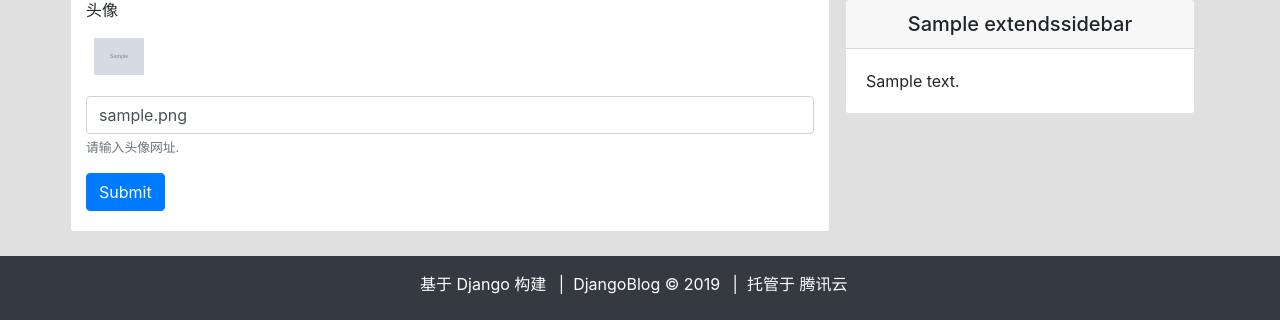
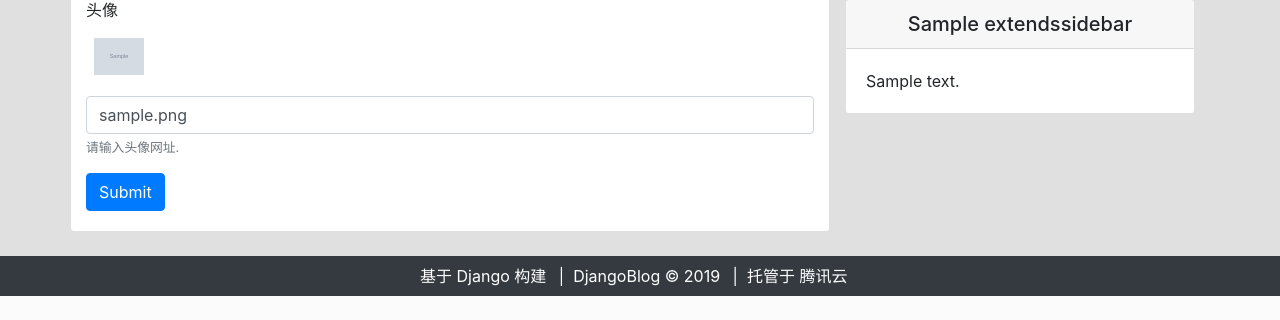
Before and after one commit to huchengbei/djangoblog, a Django app: page /change_profile in a window 1280 px wide. Shown: the part 597-917 px from the top of the page. After the commit the page ends 893 px from the top, so only its background shows below. Run offline with Django 3.2, Linux system fonts and the light colour scheme; a user stored in the database is signed in; tables that the repository leaves empty hold one stand-in row (values such as "Sample post"); grey boxes marked "Sample" are stand-in pictures; some libraries are stand-ins or nearby versions; some web fonts are replaced.

Commit message:
modify footer style

```diff
--- a/templates/footer.html
+++ b/templates/footer.html
@@ -1,4 +1,4 @@
-<footer class="pt-3 pb-2 bg-dark">
+<footer class="py-1 bg-dark">
     <div class="container">
     <!-- Some Icons
         <div class="row">
@@ -32,7 +32,7 @@
             </div>
         </div>
         -->
-        <ul class="list-inline text-center text-white">
+        <ul class="list-inline text-center text-white m-1">
             <li class="list-inline-item">
                 <p class="m-0 copyright text-center text-white">
                     基于
@@ -42,18 +42,18 @@
                     构建
                 </p>
             </li>
-            |&nbsp;
             <li class="list-inline-item">
                 <p class="m-0 copyright text-center text-white">
+                    |&nbsp;
                     <a class="text-white" href="https://github.com/huchengbei/DjangoBlog" target="blank">
                         DjangoBlog
                     </a>
                     &copy; 2019
                 </p>
             </li>
-            |&nbsp;
             <li class="list-inline-item">
                 <p class="m-0 copyright text-center text-white">
+                    |&nbsp;
                     托管于
                     <a class="text-white" href="https://clout.tencent.com" target="blank">
                         腾讯云
@@ -61,11 +61,12 @@
                 </p>
             </li>
             <li class="list-inline-item">
-            <div class="site-info">
-                {% if analytics_code %}
-                    {{ analytics_code }}
-                {% endif %}
-            </div>
+                <div class="site-info">
+                    {% if analytics_code %}
+                        |&nbsp;
+                        {{ analytics_code }}
+                    {% endif %}
+                </div>
             </li>
         </ul>
     </div>
```
